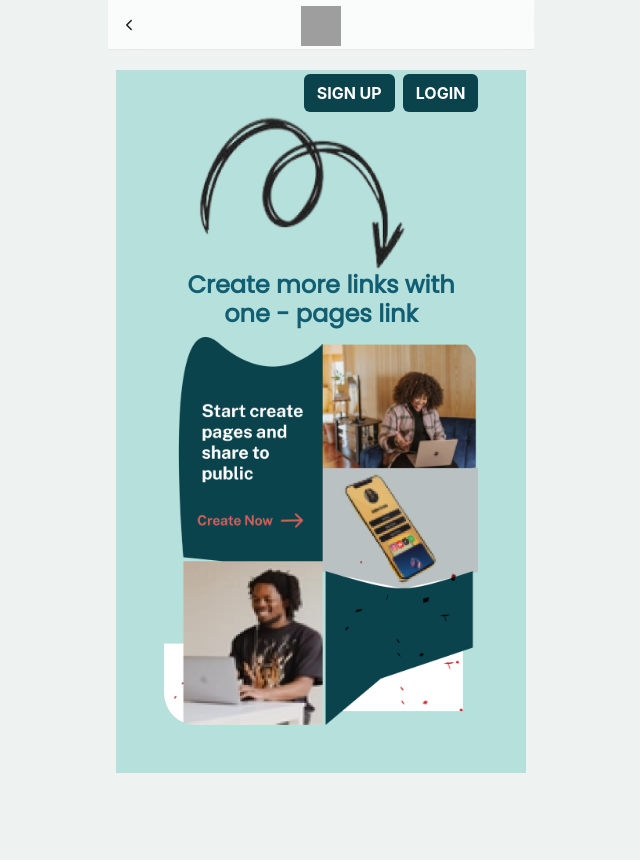
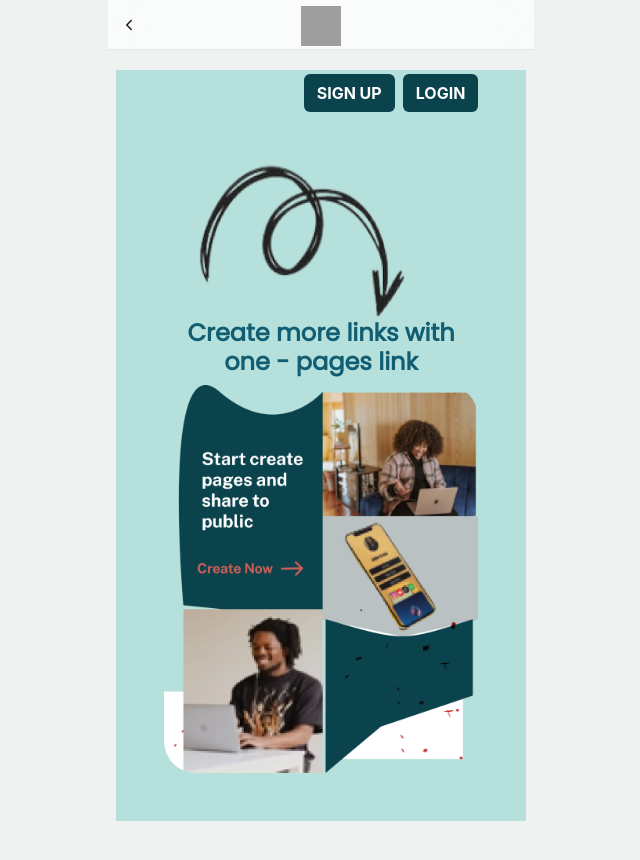
Before and after one commit to LaurentiusKevin/linkshare, a Next.js app: page / in a window 1280 px wide. Shown: the top 860 px of the page, without its empty margins (319-959 px from the left). Built offline with nearby package versions, Linux system fonts and the light colour scheme; grey boxes are pictures that could not be loaded.

Commit message:
fixing image

```diff
--- a/src/pages/index.jsx
+++ b/src/pages/index.jsx
@@ -40,11 +40,11 @@ export default function IndexPage() {
           </div>
           <div className="scale">
           <Image
-            className="img-fluid rounded-5"
+            className="img-fluid rounded-5 mt-5"
             src="/images/framework/home-image.png"
             style={transform}
             width={500}
-            height={50}
+            height={500}
           />
           </div>
           <div className="h4 fw-bold text-dark">
```
